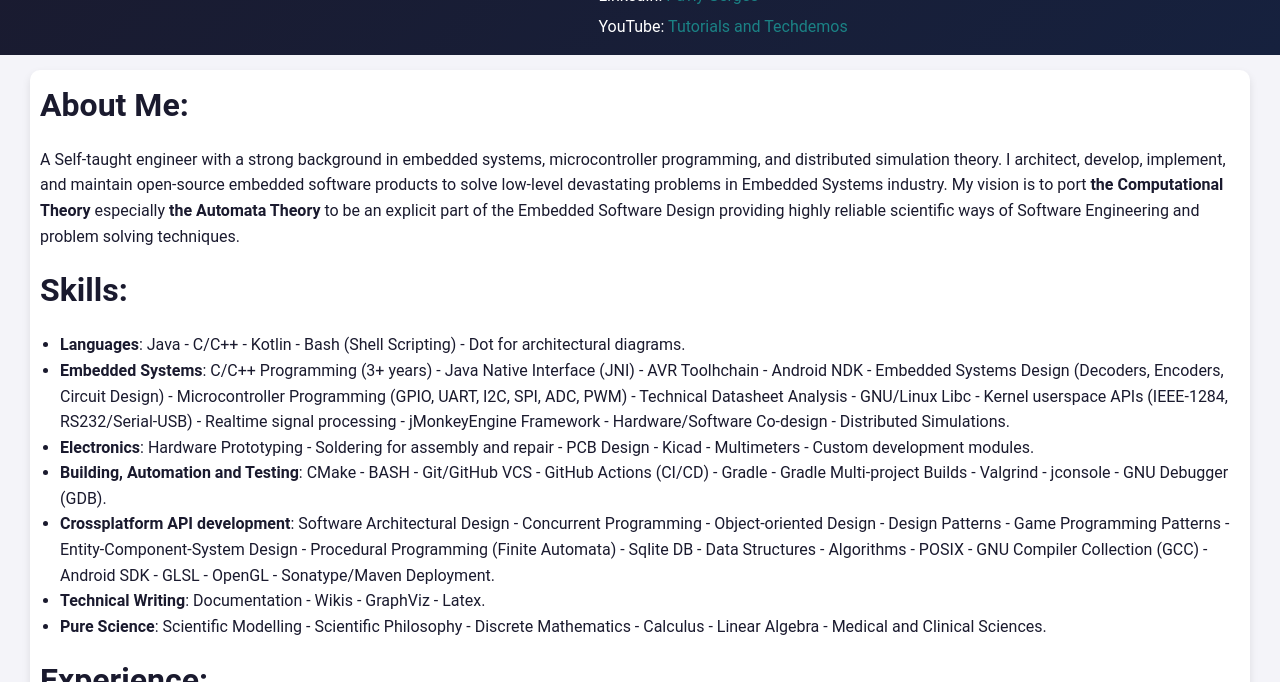
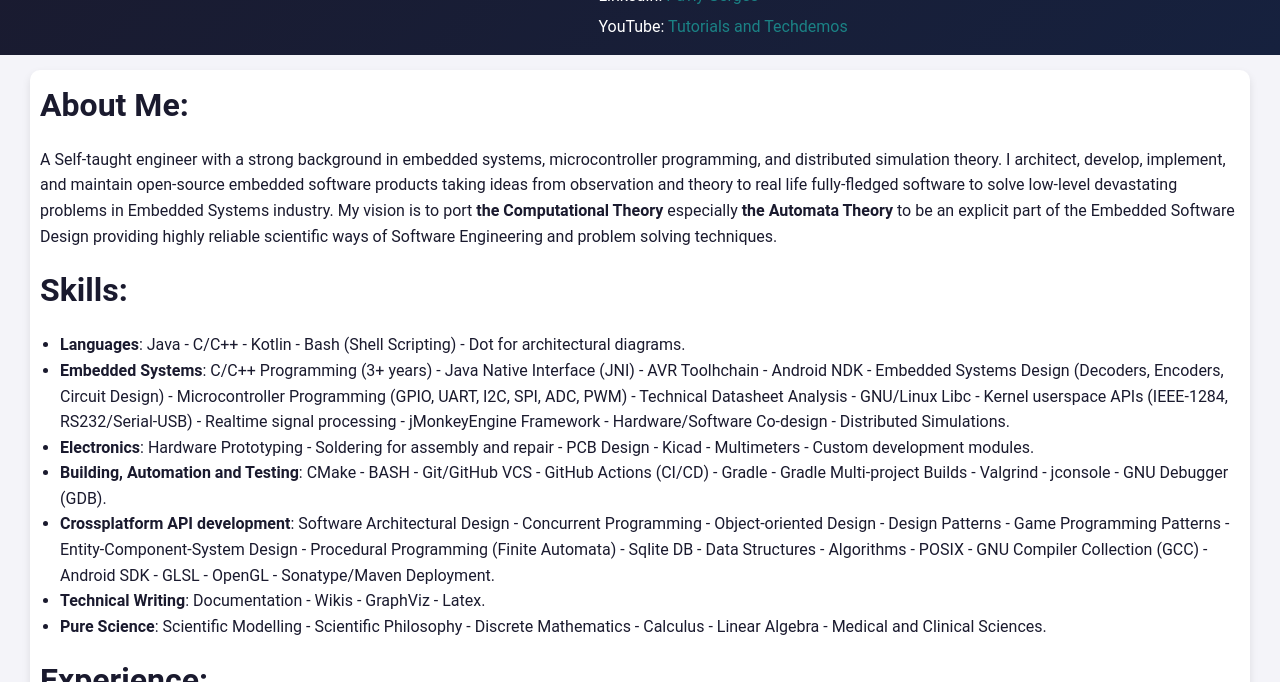
Before and after one commit to pavly-gerges/pavly-gerges, a Jekyll site: the page built from resume/index.md, in a window 1280 px wide and 900 px high, cut to the strip 218-900 px from the top of the window. Built offline with Jekyll 4.4.1, drawn with Linux system fonts in a browser that asks for light colours; our own code applies the rules of GitHub Pages for plain Markdown files.

Commit message:
Update index.md

```diff
--- a/resume/index.md
+++ b/resume/index.md
@@ -1,5 +1,5 @@
 # About Me:
-A Self-taught engineer with a strong background in embedded systems, microcontroller programming, and distributed simulation theory. I architect, develop, implement, and maintain open-source embedded software products to solve low-level devastating problems in Embedded Systems industry. My vision is to port **the Computational Theory** especially **the Automata Theory** to be an explicit part of the Embedded Software Design providing highly reliable scientific ways of Software Engineering and problem solving techniques.
+A Self-taught engineer with a strong background in embedded systems, microcontroller programming, and distributed simulation theory. I architect, develop, implement, and maintain open-source embedded software products taking ideas from observation and theory to real life fully-fledged software to solve low-level devastating problems in Embedded Systems industry. My vision is to port **the Computational Theory** especially **the Automata Theory** to be an explicit part of the Embedded Software Design providing highly reliable scientific ways of Software Engineering and problem solving techniques.
 
 # Skills:
 - **Languages**: Java - C/C++ - Kotlin - Bash (Shell Scripting) - Dot for architectural diagrams.
```
